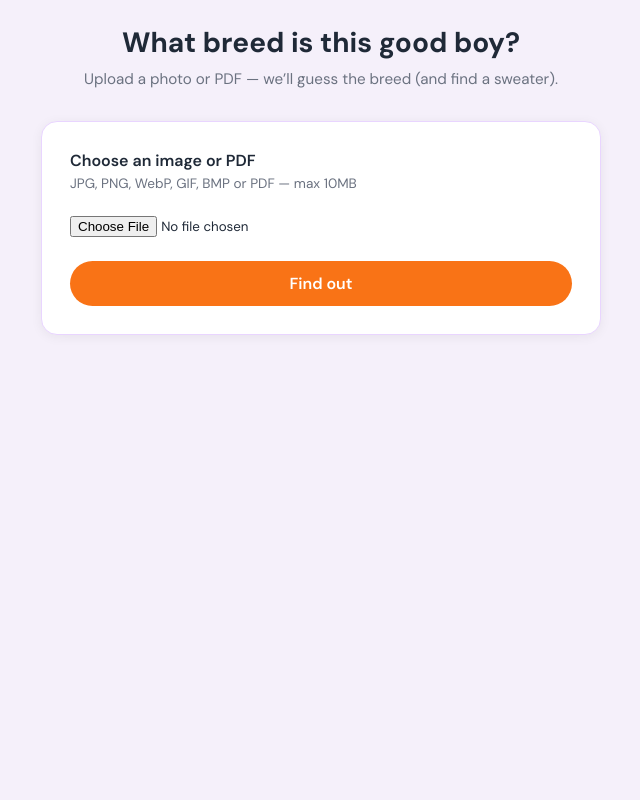
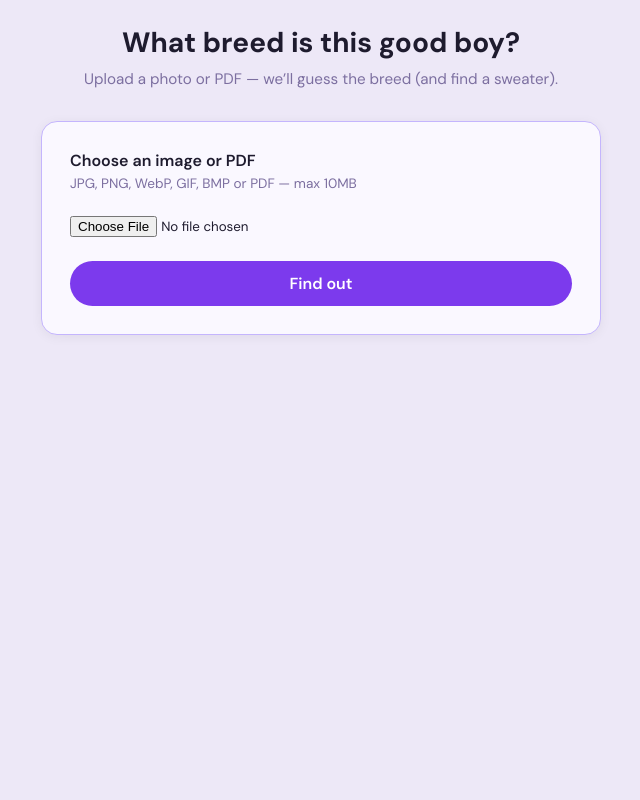
Before and after one commit to rodolfoacastle-commits/dog-breed-classifier, a Flask app: page / in a window 1280 px wide. Shown: the whole page, without its empty margins (319-959 px from the left). Run offline with Flask 3, Linux system fonts and the light colour scheme.

Commit message:
Update color scheme to lavender theme
Replace orange/coral Gen Z palette with a cohesive lavender palette:
violet accent, soft lilac surfaces, purple-tinted text and borders.

```diff
--- a/app.py
+++ b/app.py
@@ -230,4 +230,4 @@ def predict():
 
 
 if __name__ == "__main__":
-    app.run(debug=True, port=5000)
+    app.run(debug=True, port=5001)
--- a/static/style.css
+++ b/static/style.css
@@ -1,13 +1,13 @@
-/* Dog Breed Classifier — Gen Z palette: lavender/mint + coral accent, DM Sans, playful but quality */
+/* Dog Breed Classifier — Lavender palette: deep violet accent, soft lilac surfaces */
 
 :root {
-  --bg: #f5f0fa;
-  --surface: #fff;
-  --accent: #f97316;
-  --accent-soft: #fed7aa;
-  --text: #1f2937;
-  --text-muted: #6b7280;
-  --border: #e9d5ff;
+  --bg: #ede8f7;
+  --surface: #faf8ff;
+  --accent: #7c3aed;
+  --accent-soft: #ddd6fe;
+  --text: #1e1b2e;
+  --text-muted: #7c6fa0;
+  --border: #c4b5fd;
   --radius: 1rem;
   --font: "DM Sans", system-ui, sans-serif;
 }
@@ -94,7 +94,7 @@ body {
 
 .btn:hover:not(:disabled) {
   transform: translateY(-1px);
-  box-shadow: 0 4px 12px rgba(249, 115, 22, 0.35);
+  box-shadow: 0 4px 12px rgba(124, 58, 237, 0.35);
 }
 
 .btn-primary {
@@ -333,7 +333,7 @@ body {
 
 /* Error */
 .result-error .error-message {
-  color: #b91c1c;
+  color: #9b1c9b;
   margin: 0 0 1rem;
 }
 
```
